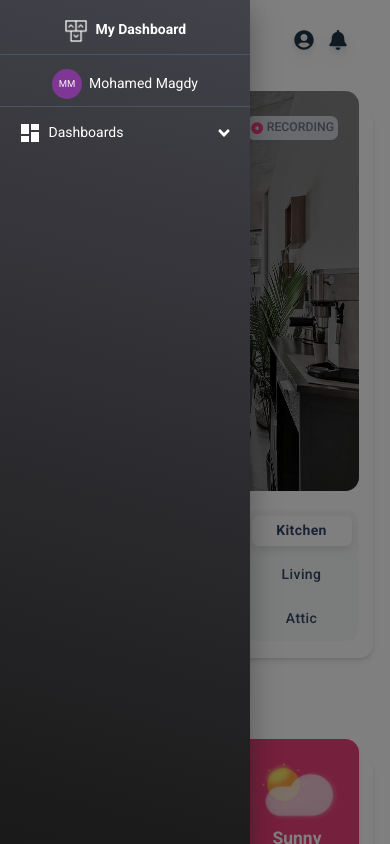
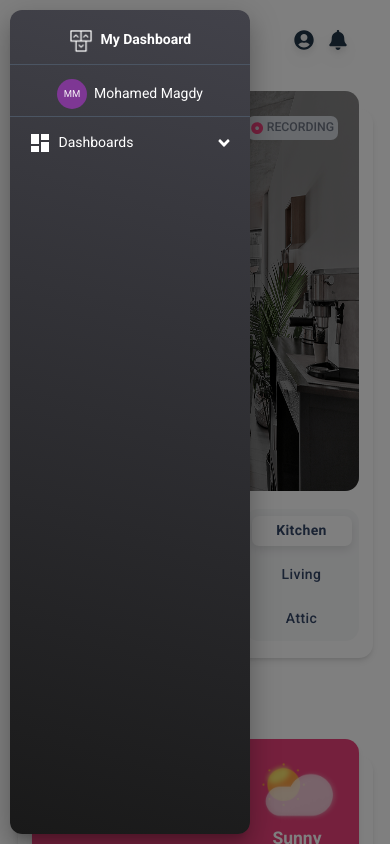
Before and after one commit to Mohamed7599/dashboard-template, a React (Vite) app: page /smart-home in a window 390 px wide. Both pictures are taken after a click on the button 47 px from the left and 40 px from the top of the page. Shown: the top 844 px of the page. Built offline with nearby package versions, Linux system fonts and the light colour scheme; some icons are missing; a web font is replaced by a local one.

Commit message:
fixing deployment problems and updating the mobile sidebar

```diff
--- a/src/Layout/MobileSidebarMenu.jsx
+++ b/src/Layout/MobileSidebarMenu.jsx
@@ -8,9 +8,6 @@ import Avatar from 'react-avatar';
 import Collapsible from 'react-collapsible';
 import { MdDashboard } from "react-icons/md";
 import { FaAngleDown, FaAngleUp } from "react-icons/fa";
-import { he } from '@faker-js/faker';
-
-
 const dashboards = [
     {
         name: 'Analytics',
@@ -71,7 +68,7 @@ export default function MobileSidebarMenu() {
     const list = () => (
         <Box
             className=' bg-gradient-dark  text-white'
-            sx={{ width: 250, height: '100%', overflowY: 'auto'}}
+            sx={{ width: '240px', height: '100%', overflowY: 'auto' }}
             role="presentation"
         >
             <List className=''>
@@ -128,17 +125,21 @@ export default function MobileSidebarMenu() {
             <Drawer
                 open={isDrawerOpen}
                 onClose={toggleDrawer(false)}
-                style={{
-                    width: '250px',
-                    position: 'absolute',
-                    top: '10px',
-                    bottom: '10px',
-                    left: '10px'
+                sx={{
+                    '.MuiDrawer-paper': {
+                        backgroundColor: 'transparent', // Transparent background
+                        borderRadius: '12px', // Rounded corners
+                        position: 'fixed',
+                        top: '10px',
+                        bottom: '10px',
+                        left: '10px',
+                        height: 'calc(100% - 20px)', // Subtract the top and bottom margins from the height
+                    },
                 }}
             >
                 {list("left")}
             </Drawer>
-            {isDrawerOpen && <div onClick={toggleDrawer(false)} onKeyDown={toggleDrawer(false)} style={{ position: 'fixed', top: '5%', bottom: 5, left: 0, width: '100%', height: '100%', padding: '20px' }} />}
+            {isDrawerOpen && <div onClick={toggleDrawer(false)} onKeyDown={toggleDrawer(false)} />}
         </>
     );
 }
--- a/src/views/Analytics/Map.jsx
+++ b/src/views/Analytics/Map.jsx
@@ -25,7 +25,7 @@ const Maps = () => {
                 scale: 100,
             }} className="h-[400px]">
 
-                < Geographies geography="./features.json">
+                < Geographies geography="/features.json">
                     {({ geographies }) =>
                         geographies.map((geo) => (
                             <Geography
--- a/vite.config.js
+++ b/vite.config.js
@@ -1,17 +1,7 @@
 import { defineConfig } from "vite";
-import react from "@vitejs/plugin-react";
+import reactRefresh from "@vitejs/plugin-react-refresh";
 
 // https://vitejs.dev/config/
 export default defineConfig({
-  plugins: [react()],
-  server: {
-    proxy: {
-      "/features.json": {
-        target: "http://localhost:5173", // Adjust the target URL as needed
-        changeOrigin: true,
-        rewrite: (path) =>
-          path.replace(/^\/features.json/, "./src/views/Analytics/features.json"),
-      },
-    },
-  },
+  plugins: [reactRefresh()],
 });
```
Also changed, not shown: features.json (renamed from src/views/Analytics/features.json).
